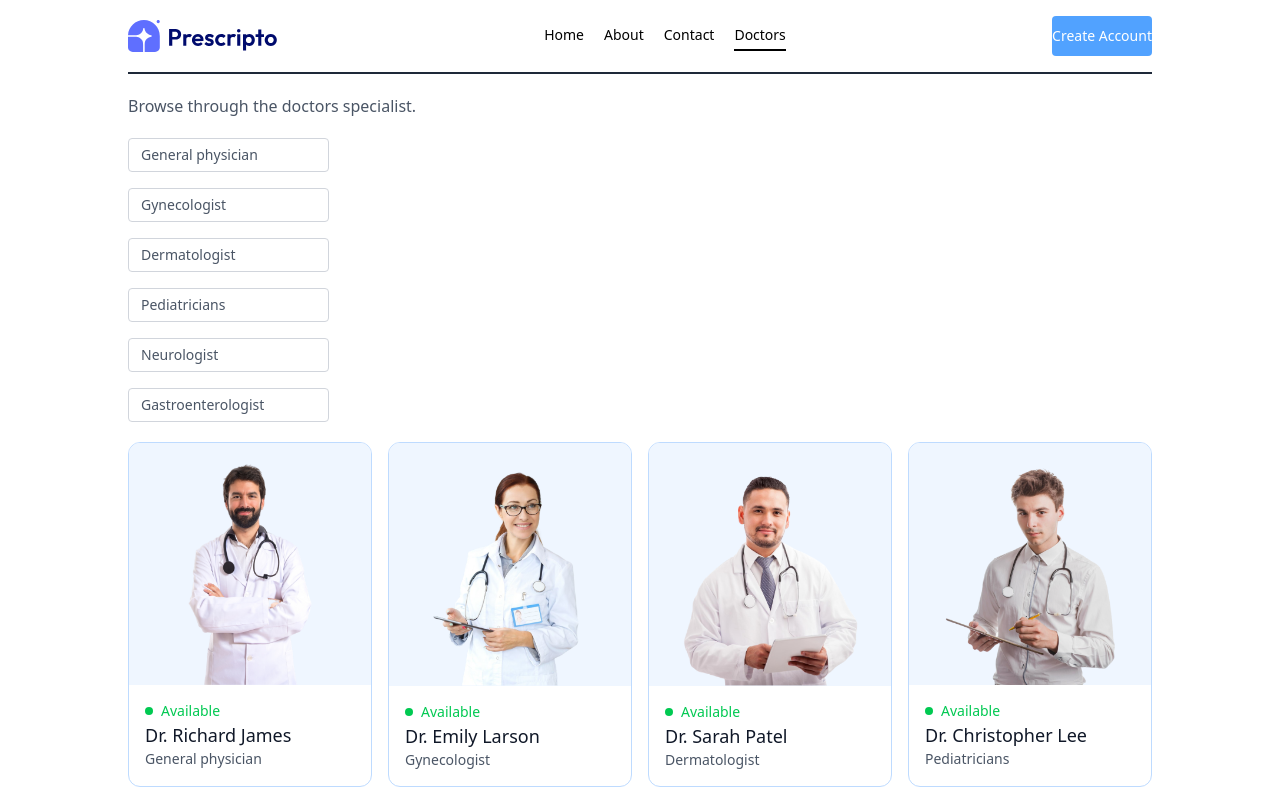
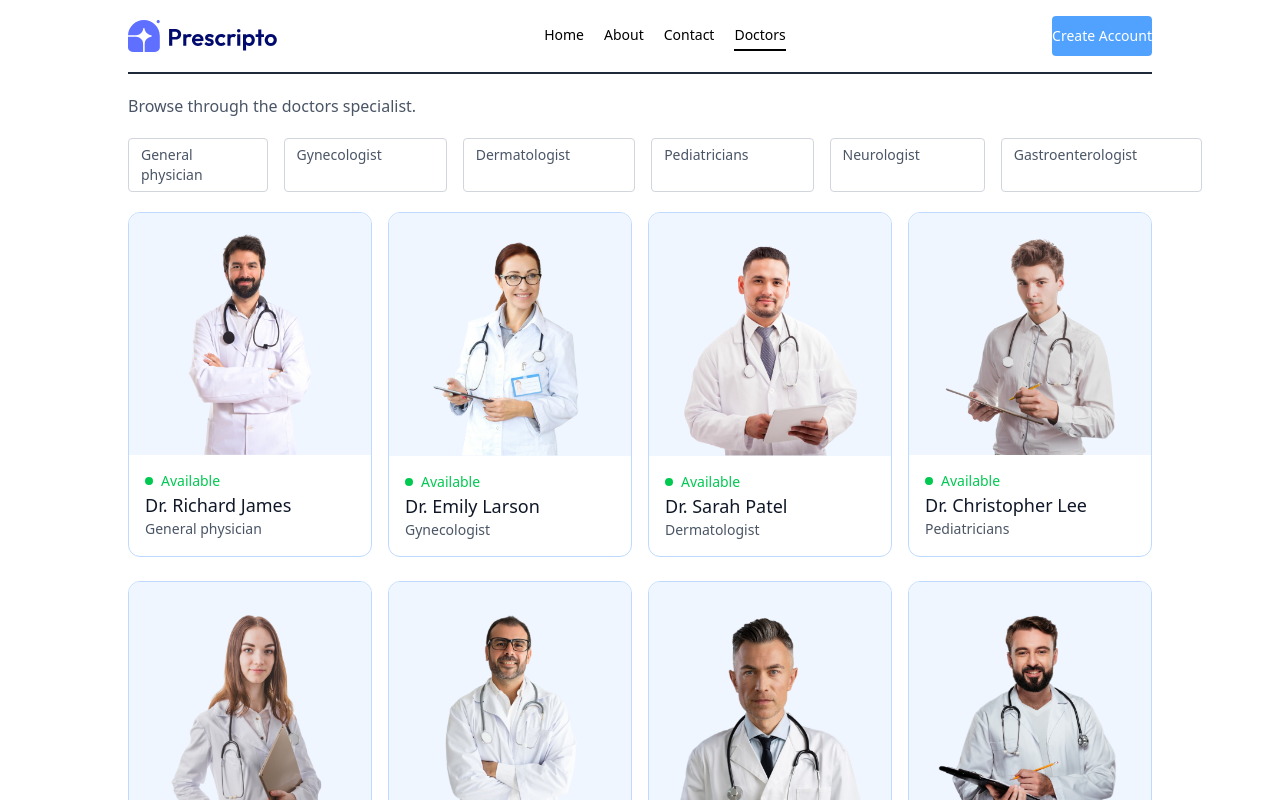
Before and after one commit to Curious-4/QuickDoc, a React (Vite) app in the folder frontend/: page /doctors in a window 1280 px wide. Shown: the top 800 px of the page. Built offline with nearby package versions, Linux system fonts and the light colour scheme.

Commit message:
add doctors

```diff
--- a/frontend/src/pages/Doctors.jsx
+++ b/frontend/src/pages/Doctors.jsx
@@ -28,7 +28,7 @@
     <div>
       <p className='text-gray-600'>Browse through the doctors specialist.</p>
       <div className='flex flex-col sm:flow-row items-start gap-5 mt-5'>
-        <div className='flex flex-col gap-4 text-sm text-gray-600'>
+        <div className='flex flex-row gap-4 text-sm text-gray-600'>
           <p onClick={()=>speciality=== 'General physician' ? navigate('/doctors') : navigate('/doctors/General physician')} className={`w-[94vw] sm:w-auto pl-3 py-1.5 pr-16 border border-gray-300 rounded transition-all cursor-pointer ${speciality === "General physician" ? "bg-indigo-100 text-black" : "" }`}>General physician</p>
           <p onClick={()=>speciality=== 'Gynecologist' ? navigate('/doctors') : navigate('/doctors/Gynecologist')} className={`w-[94vw] sm:w-auto pl-3 py-1.5 pr-16 border border-gray-300 rounded transition-all cursor-pointer ${speciality === "Gynecologist" ? "bg-indigo-100 text-black" : "" }`}>Gynecologist</p>
           <p onClick={()=>speciality=== 'Dermatologist' ? navigate('/doctors') : navigate('/doctors/Dermatologist')} className={`w-[94vw] sm:w-auto pl-3 py-1.5 pr-16 border border-gray-300 rounded transition-all cursor-pointer ${speciality === "Dermatologist" ? "bg-indigo-100 text-black ": "" }`}>Dermatologist</p>
```
